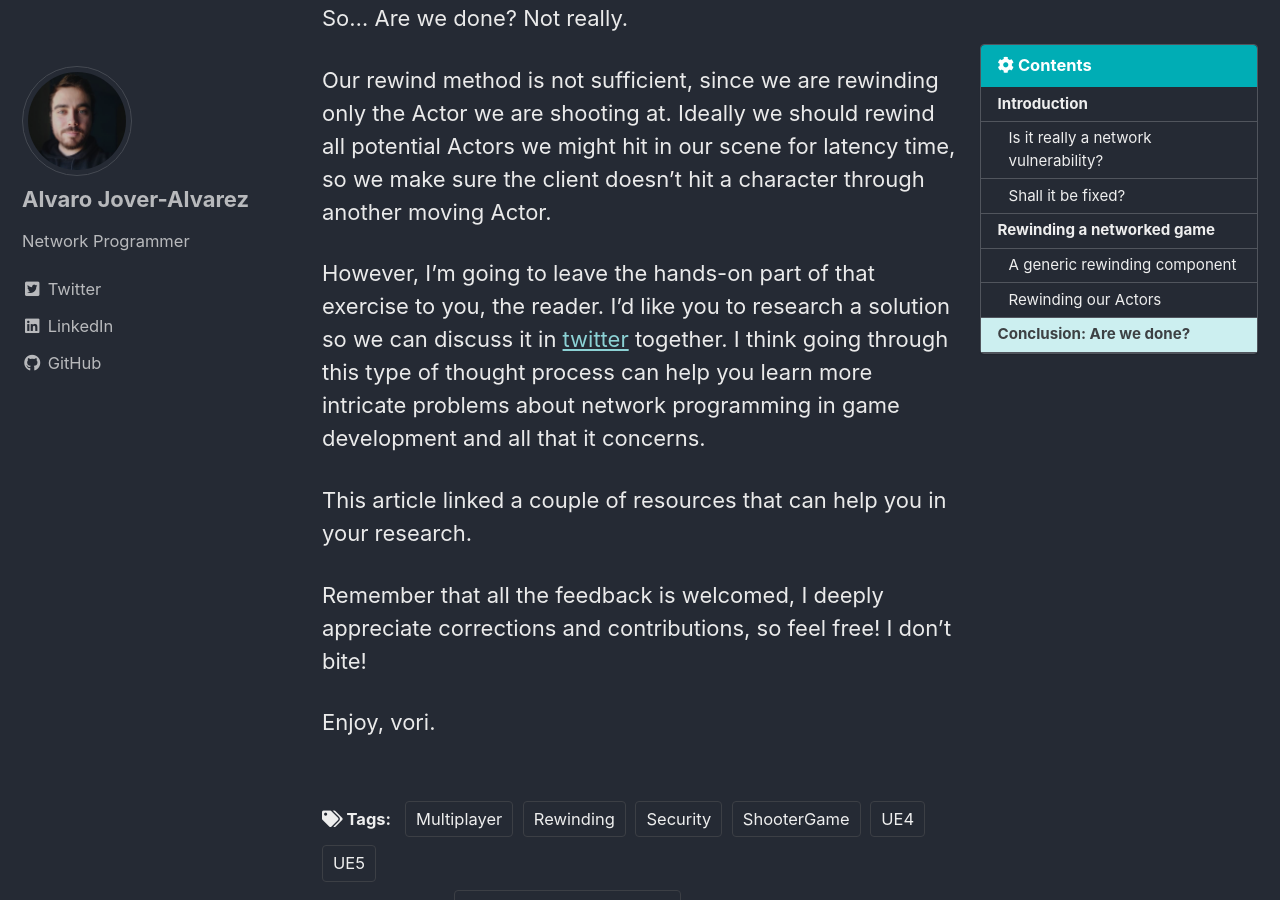
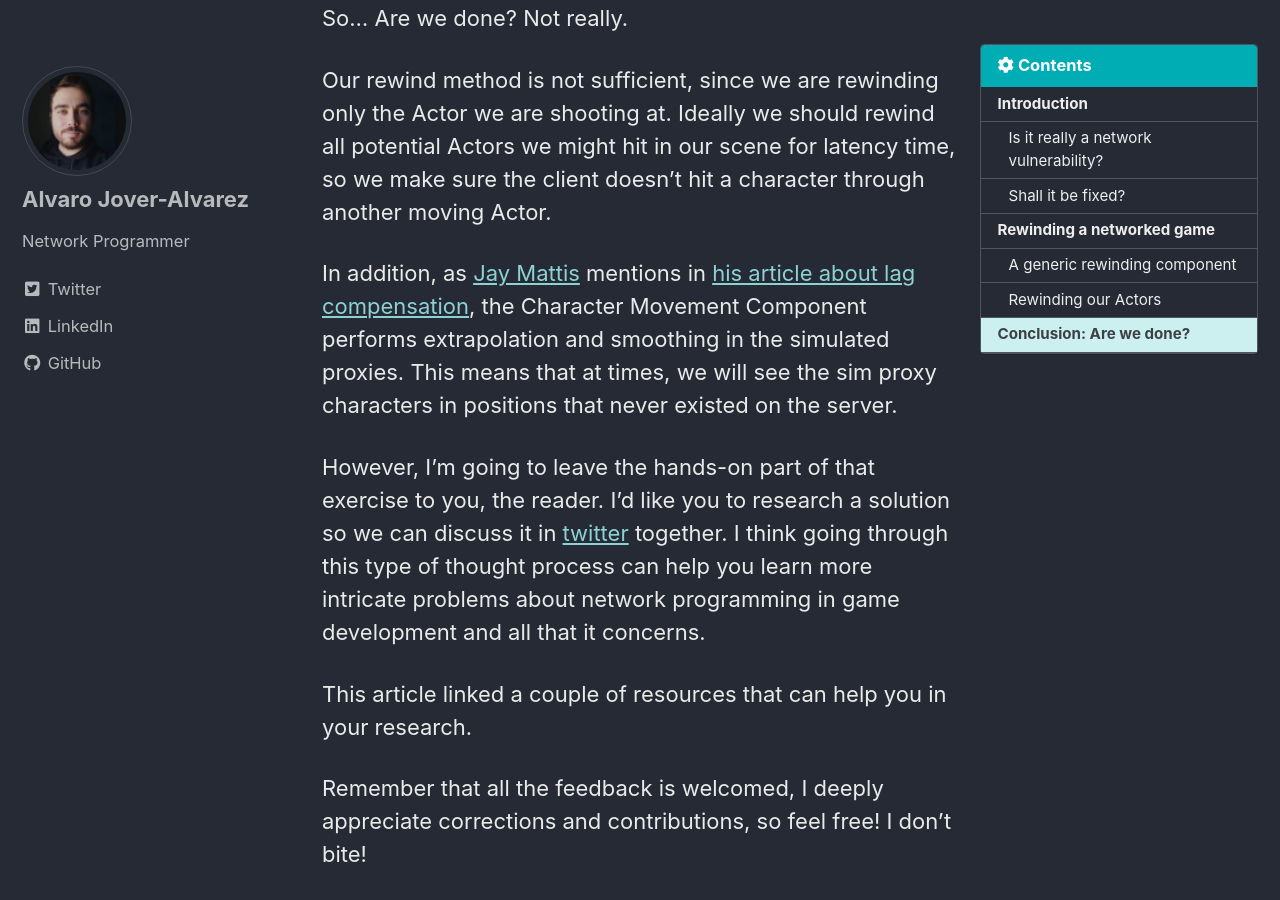
Before and after one commit to vorixo/devtricks, a Jekyll site: the page built from _posts/2022-09-19-simple-rewinding.md, in a window 1280 px wide and 900 px high, scrolled down 14324 px. Built offline with Jekyll 4.4.1, drawn with Linux system fonts in a browser that asks for light colours; cached includes are drawn as plain includes.

Commit message:
[UPD] Adding Jay Mattis resource

```diff
--- a/_posts/2022-09-19-simple-rewinding.md
+++ b/_posts/2022-09-19-simple-rewinding.md
@@ -345,6 +345,8 @@ So... Are we done? Not really.
 
 Our rewind method is not sufficient, since we are rewinding only the Actor we are shooting at. Ideally we should rewind all potential Actors we might hit in our scene for latency time, so we make sure the client doesn't hit a character through another moving Actor.
 
+In addition, as [Jay Mattis](https://x.com/braindx) mentions in [his article about lag compensation](https://snapnet.dev/blog/performing-lag-compensation-in-unreal-engine-5/), the Character Movement Component performs extrapolation and smoothing in the simulated proxies. This means that at times, we will see the sim proxy characters in positions that never existed on the server.
+
 However, I'm going to leave the hands-on part of that exercise to you, the reader. I'd like you to research a solution so we can discuss it in [twitter](https://twitter.com/vorixo) together. I think going through this type of thought process can help you learn more intricate problems about network programming in game development and all that it concerns.
 
 This article linked a couple of resources that can help you in your research.
```
